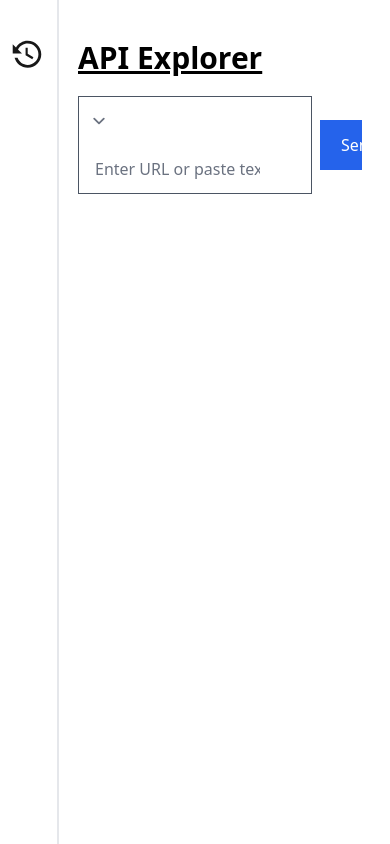
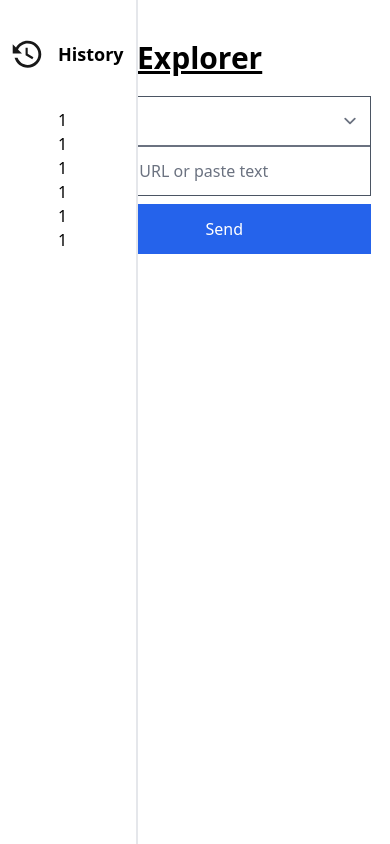
Before and after one commit to ihossen016/api-explorer, a React (Vite) app: page / in a window 390 px wide. Built offline with nearby package versions, Linux system fonts and the light colour scheme.

Commit message:
mobile design updated

```diff
--- a/src/App.jsx
+++ b/src/App.jsx
@@ -21,14 +21,14 @@ function App() {
         <div className="flex justify-start items-start">
             <History />
 
-            <div className="w-full py-10 pl-[20%] md:pl-10">
+            <div className="w-full py-10 pl-[20%] pr-[5%] md:pl-10">
                 <h1 className="text-3xl font-bold underline">API Explorer</h1>
 
                 <form className="py-5" onSubmit={handleSubmit}>
-                    <div className="flex items-center justify-start gap-2">
-                        <div className="w-3/4 border border-gray-600">
+                    <div className="flex flex-col md:flex-row items-center justify-start gap-2">
+                        <div className="w-full md:w-3/4 border border-gray-600 divide-y-2 md:divide-y-0">
                             <select
-                                className="w-[15%] form-select px-5 py-3 border-0"
+                                className="w-full md:w-[15%] form-select px-5 py-3 border-0"
                                 value={requestObj.method}
                                 onChange={e =>
                                     setRequestObj({
@@ -45,7 +45,7 @@ function App() {
                             </select>
 
                             <input
-                                className="form-input w-[85%] px-4 py-3 border-0 bg-transparent"
+                                className="form-input w-full md:w-[85%] px-4 py-3 border-0 bg-transparent"
                                 type="text"
                                 value={requestObj.url}
                                 placeholder={requestObj.placeholder}
@@ -60,7 +60,7 @@ function App() {
 
                         <button
                             type="submit"
-                            className="w-[10%] px-5 py-3 bg-blue-600 text-white border border-blue-600"
+                            className="w-full md:w-[10%] px-5 py-3 bg-blue-600 text-white border border-blue-600"
                         >
                             Send
                         </button>
```
